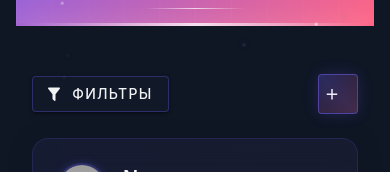
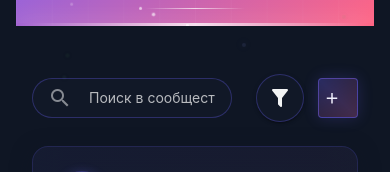
Before and after one commit to Primus-max/avatar.ai, a Vue app: page /avatar.ai/community in a window 390 px wide. Shown: the part 249-421 px from the top of the page. Built offline with nearby package versions, Linux system fonts and the light colour scheme; grey boxes are pictures that could not be loaded.

Commit message:
Refactor Community.vue to streamline the filter and search functionality. Replace the previous filter dialog with a more accessible search field for mobile users, while maintaining the filter menu in a dialog for better organization. Update styles for improved mobile responsiveness.

```diff
--- a/src/views/Community.vue
+++ b/src/views/Community.vue
@@ -62,49 +62,17 @@
         <div class="feed-container">
           <div class="feed-header">
             <div class="feed-controls d-md-none">
-              <v-dialog
-                v-model="isFilterMenuOpen"
-                width="300"
-                location="center"
-                scrollable
-              >
-                <template v-slot:activator="{ props }">
-                  <v-btn
-                    class="filter-btn"
-                    prepend-icon="mdi-filter"
-                    v-bind="props"
-                  >
-                    Фильтры
-                  </v-btn>
-                </template>
-
-                <div class="filter-menu">
-                  <div class="filter-menu-header">
-                    <h3>Фильтры</h3>
-                    <v-btn
-                      icon="mdi-close"
-                      variant="text"
-                      size="small"
-                      class="close-btn d-md-none"
-                      @click="isFilterMenuOpen = false"
-                    />
-                  </div>
-
-                  <div class="search-container">
               <SearchField
                 v-model="searchQuery"
                 placeholder="Поиск в сообществе..."
                 @search="handleSearch"
+                class="mobile-search"
               />
-                  </div>
-
-                  <FiltersSidebar
-                    v-model="activeFilter"
-                    :filters="filters"
-                    :topics="trendingTopics"
+              <v-btn
+                class="filter-btn"
+                icon="mdi-filter"
+                @click="isFilterMenuOpen = true"
               />
-                </div>
-              </v-dialog>
             </div>
 
             <div class="feed-actions">
@@ -214,6 +182,32 @@
         </div>
       </div>
     </div>
+
+    <v-dialog
+      v-model="isFilterMenuOpen"
+      width="300"
+      location="center"
+      scrollable
+    >
+      <div class="filter-menu">
+        <div class="filter-menu-header">
+          <h3>Фильтры</h3>
+          <v-btn
+            icon="mdi-close"
+            variant="text"
+            size="small"
+            class="close-btn d-md-none"
+            @click="isFilterMenuOpen = false"
+          />
+        </div>
+
+        <FiltersSidebar
+          v-model="activeFilter"
+          :filters="filters"
+          :topics="trendingTopics"
+        />
+      </div>
+    </v-dialog>
 
     <CreatePostModal
       v-model="showCreateModal"
@@ -557,6 +551,11 @@ watch(isFilterMenuOpen, (newValue) => {
           &:hover {
             background: rgba($primary, 0.1);
           }
+        }
+
+        .mobile-search {
+          width: 200px;
+          margin-right: $spacing-sm;
         }
 
         .search-container {
```
Lines whose indentation alone changed are shown as unchanged.
